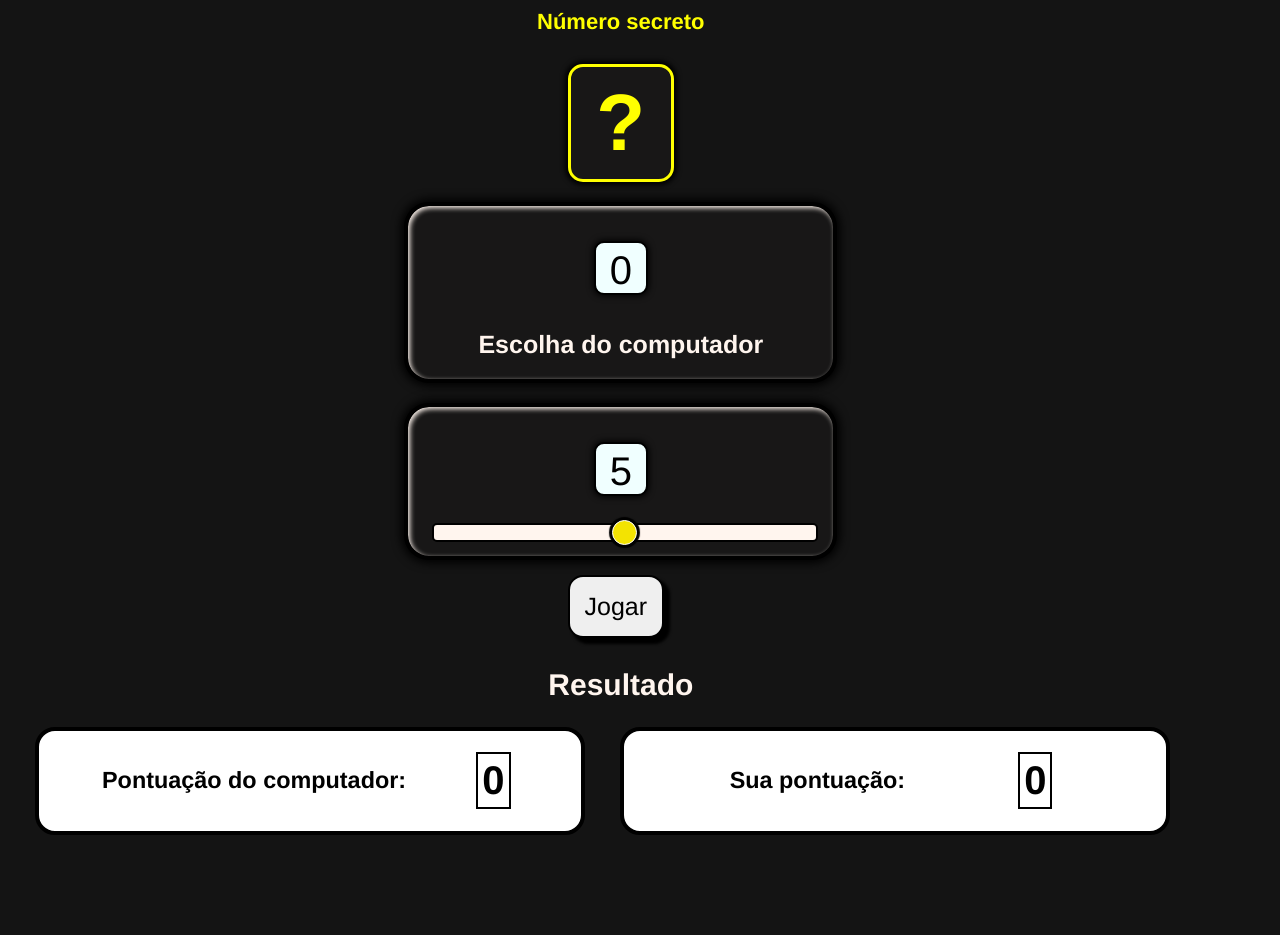
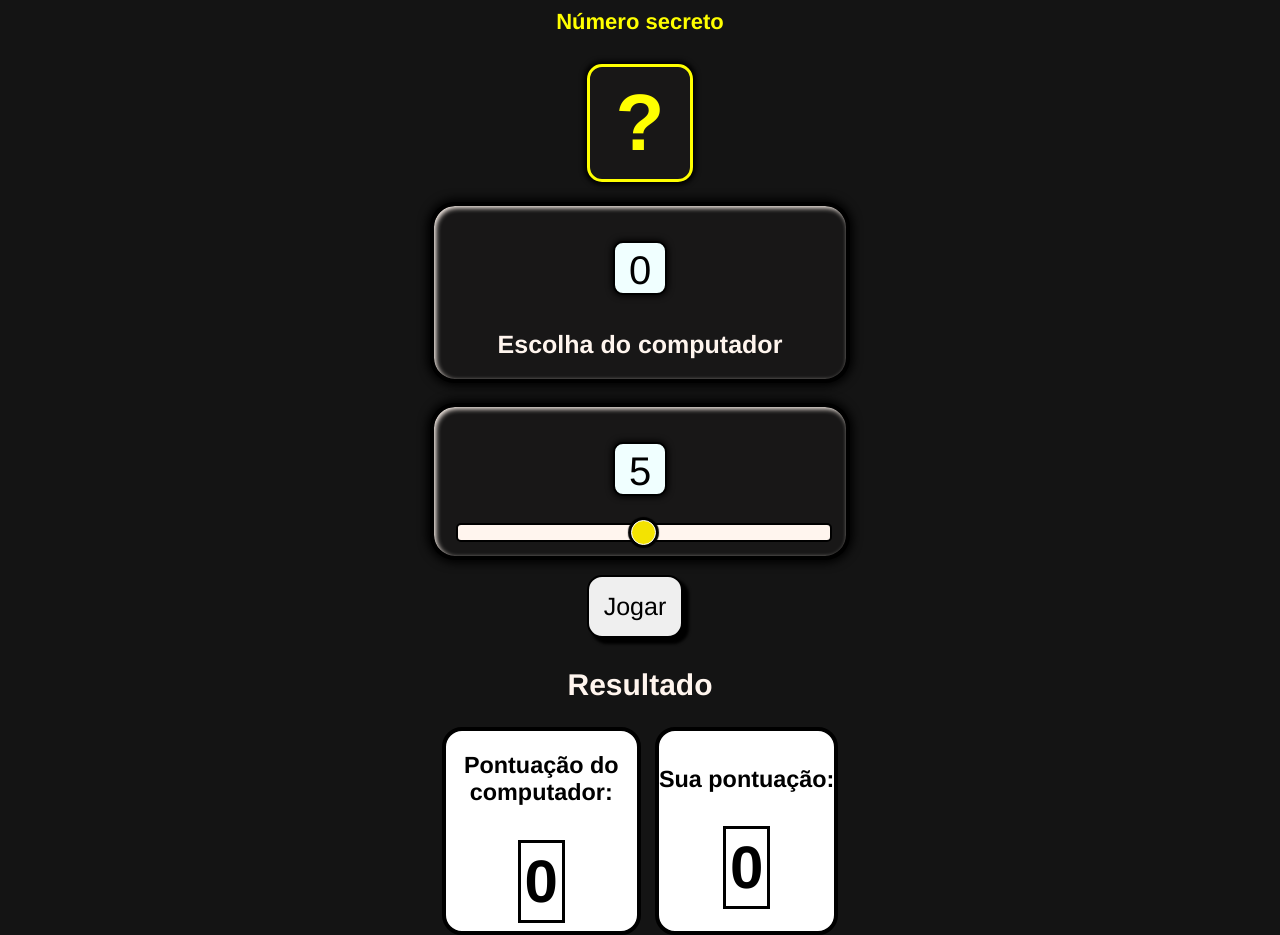
Before and after one commit to ViveirosRafael17/advinhador-de-numeros, a plain HTML site: page index.html in a window 1280 px wide. Shown: the part 79-1014 px from the top of the page. Before the commit the page ends 914 px from the top, so only its background shows below. Drawn offline with Linux system fonts and the light colour scheme.

Commit message:
Jogo semi-finalizado (aguardando sugestão de melhorias)

```diff
--- a/src/style/style.css
+++ b/src/style/style.css
@@ -8,12 +8,13 @@ body {
     justify-content: center;
     margin: 0px;
     background-color: #141414;
-    width: 97%;
+    width: 100%;
 }
 
 main {
     margin: auto;
-    width: 100%;
+    width: 97%;
+    max-width: 425px;
 }
 
 .title-game {
@@ -55,7 +56,7 @@ main {
 
 .game-change-box {
     border: solid 4px black;
-    width: 100%;
+    width: 97%;
     max-width: 425px;
     display: flex;
     flex-direction: column;
@@ -132,25 +133,27 @@ main {
     font-weight: bold;
     font-size: 20px;
     color: seashell;
+    width: 100%;
 }
 
 .results {
     display: flex;
-    max-width: 97%;
+    max-width: 100%;
     align-items: center;
     justify-content: space-evenly;
+    margin: auto;
 }
 
 .computer-point, .player-point {
     display: flex;
-    max-width: 50%;
+    flex-direction: column;
+    max-width: 45%;
     align-items: center;
     background-color: white;
     border: solid 4px black;
     border-radius: 20px;
-    height: 100px;
-    width: 45%;
-    justify-content: space-evenly;
+    height: 200px;
+    justify-content: center;
 }
 
 .computer-point h3 {
@@ -158,13 +161,13 @@ main {
 }
 
 .player-point h3 {
-    color: black
+    color: black;
 }
 
 .point {
-    margin: 7px;
-    font-size: 40px;
-    border: solid 2px black;
+    margin: 10px;
+    font-size: 60px;
+    border: solid 3px black;
     padding: 4px;
 }
 
```
